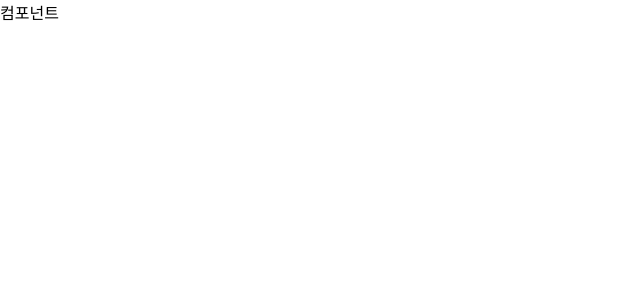
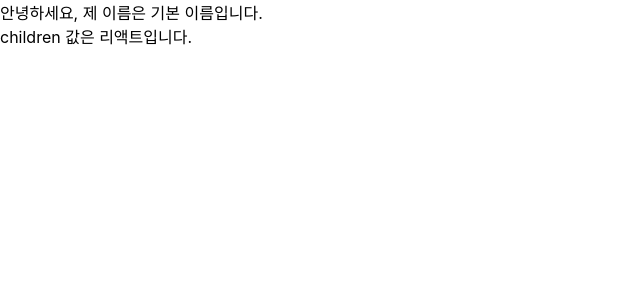
Before and after one commit to jjunhwan-kim/hello-react, a React (Create React App) app: page / in a window 1280 px wide. Shown: the top 300 px of the page, without its empty margins (0-640 px from the left). Built offline with nearby package versions, Linux system fonts and the light colour scheme.

Commit message:
Add props, children to component
- props로 컴포넌트의 속성을 설정
- defaultProps로 props의 기본 값 설정
- props.children으로 해당 컴포넌트를 사용할 때 태그 사이의 내용을 받을 수 있음

```diff
--- a/src/App.js
+++ b/src/App.js
@@ -3,7 +3,11 @@
 
 class App extends Component {
   render() {
-    return <MyComponent />;
+    return (
+      <>
+        <MyComponent>리액트</MyComponent>
+      </>
+    );
   }
 }
 
--- a/src/MyComponent.js
+++ b/src/MyComponent.js
@@ -1,5 +1,16 @@
-const MyComponent = () => {
-  return <div>컴포넌트</div>;
+const MyComponent = (props) => {
+  return (
+    <div>
+      안녕하세요, 제 이름은 {props.name}입니다.
+      <br />
+      children 값은 {props.children}입니다.
+    </div>
+  );
+};
+
+MyComponent.defaultProps = {
+  name: '기본 이름',
+  children: '기본 children 이름',
 };
 
 export default MyComponent;
```
